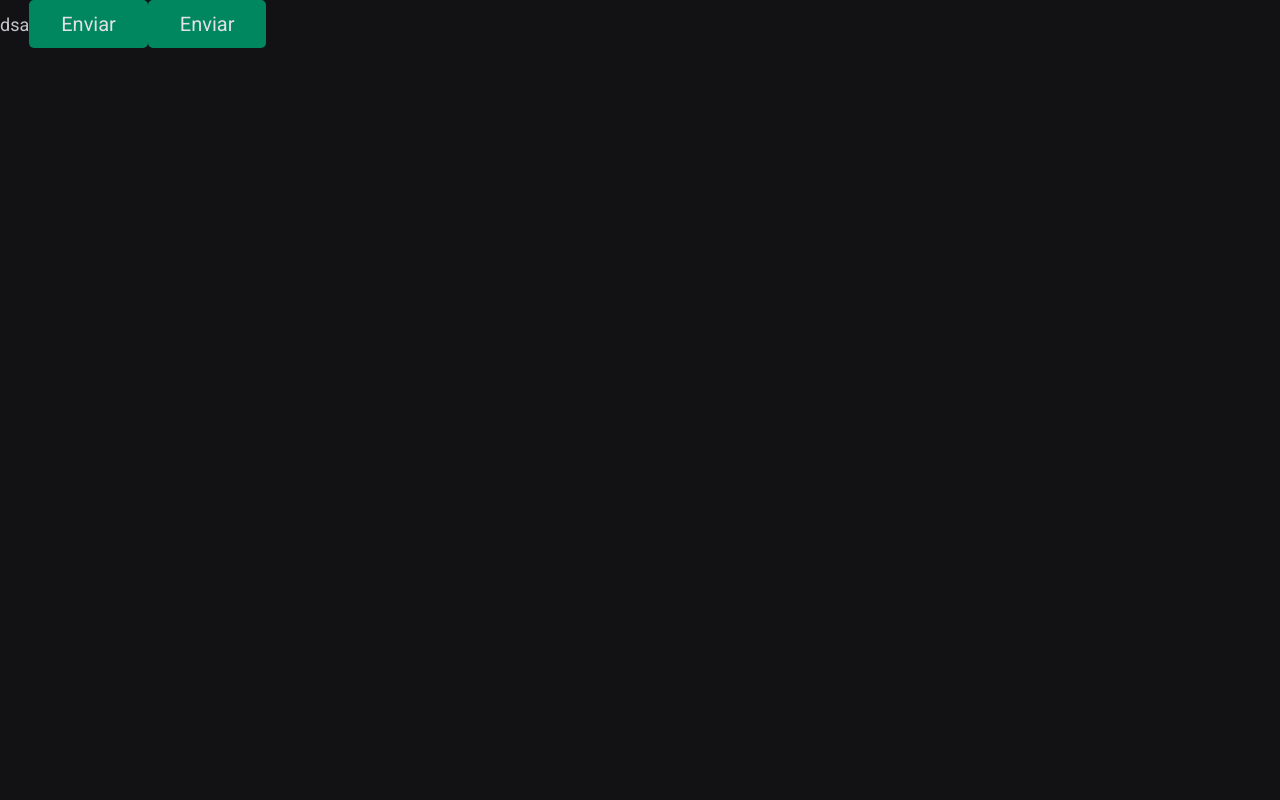
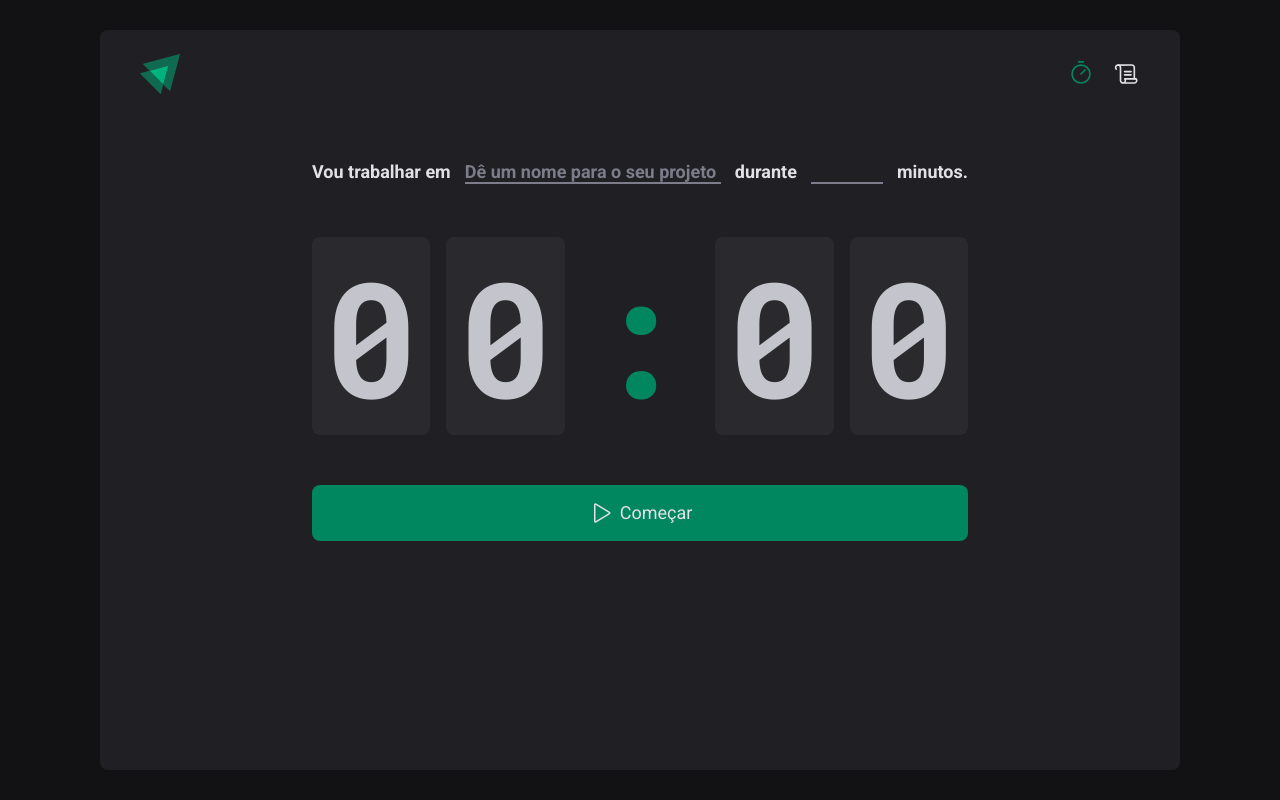
Before and after one commit to Wallace-Bezerra/timer-pomodoro, a React (Vite) app: page / in a window 1280 px wide. Built offline with nearby package versions, Linux system fonts and the light colour scheme.

Commit message:
feat: create home aplication

```diff
--- a/package.json
+++ b/package.json
@@ -10,8 +10,10 @@
     "lint": "eslint src --ext .ts,.tsx"
   },
   "dependencies": {
+    "phosphor-react": "^1.4.1",
     "react": "^18.2.0",
     "react-dom": "^18.2.0",
+    "react-router-dom": "^6.8.2",
     "styled-components": "^5.3.6"
   },
   "devDependencies": {
--- a/src/App.tsx
+++ b/src/App.tsx
@@ -1,15 +1,16 @@
 import { ThemeProvider } from 'styled-components'
-import { Button } from './components/Button'
+import { Router } from './router'
+import { BrowserRouter } from 'react-router-dom'
+import { defaultTheme } from './styles/theme/default'
 import { GlobalStyle } from './styles/global'
-import { defaultTheme } from './styles/theme/default'
 
 export const App = () => {
   return (
     <ThemeProvider theme={defaultTheme}>
-      <GlobalStyle />
-      dsa
-      <Button variant={'primary'} />
-      <Button variant={'secondary'} />
+      <BrowserRouter>
+        <GlobalStyle />
+        <Router />
+      </BrowserRouter>
     </ThemeProvider>
   )
 }
--- /dev/null
+++ b/src/components/Header/index.tsx
@@ -0,0 +1,19 @@
+import { HeaderContainer } from './styles'
+import logoIgnite from '../../assets/logo-ignite.svg'
+import { Timer, Scroll } from 'phosphor-react'
+import { NavLink } from 'react-router-dom'
+export const Header = () => {
+  return (
+    <HeaderContainer>
+      <img src={logoIgnite} alt="" />
+      <nav>
+        <NavLink to="/">
+          <Timer size={26} />
+        </NavLink>
+        <NavLink to="/history">
+          <Scroll size={26} />
+        </NavLink>
+      </nav>
+    </HeaderContainer>
+  )
+}
--- /dev/null
+++ b/src/components/Header/styles.ts
@@ -0,0 +1,29 @@
+import styled from 'styled-components'
+
+export const HeaderContainer = styled.header`
+  padding-inline: 40px;
+  display: flex;
+  justify-content: space-between;
+  align-items: center;
+  nav {
+    display: flex;
+    gap: 20px;
+    color: ${({ theme }) => theme['gray-100']};
+    a {
+      display: flex;
+      padding-block: 8px;
+      border-bottom: 3px solid transparent;
+      border-top: 3px solid transparent;
+      transition: border 0.3s ease;
+      &.active {
+        color: ${({ theme }) => theme['green-500']};
+      }
+      &:focus {
+        box-shadow: none;
+      }
+      &:hover {
+        border-bottom: 3px solid ${({ theme }) => theme['green-500']};
+      }
+    }
+  }
+`
--- /dev/null
+++ b/src/layouts/DefaultLayout/index.tsx
@@ -0,0 +1,12 @@
+import { Outlet } from 'react-router-dom'
+import { Header } from '../../components/Header'
+import { LayoutContainer } from './styles'
+
+export const DefaultLayout = () => {
+  return (
+    <LayoutContainer>
+      <Header />
+      <Outlet />
+    </LayoutContainer>
+  )
+}
--- /dev/null
+++ b/src/layouts/DefaultLayout/styles.ts
@@ -0,0 +1,17 @@
+import styled from 'styled-components'
+
+export const LayoutContainer = styled.div`
+  max-width: 108rem;
+  width: 100%;
+  height: calc(100vh - 60px);
+  display: flex;
+  flex-direction: column;
+  /* align-items: center; */
+  gap: 6rem;
+  /* padding-inline: 20px; */
+  /* padding-block: 80px; */
+  padding-block: 2rem;
+  background: ${({ theme }) => theme['gray-800']};
+  border-radius: 8px;
+  margin: 3rem auto;
+`
--- /dev/null
+++ b/src/pages/History/index.tsx
@@ -0,0 +1,3 @@
+export const History = () => {
+  return <div>history</div>
+}
--- /dev/null
+++ b/src/pages/History/styles.ts
@@ -0,0 +1,3 @@
+import styled from 'styled-components'
+
+export const HistoryContainer = styled.div``
--- /dev/null
+++ b/src/pages/Home/index.tsx
@@ -0,0 +1,38 @@
+import { Play } from 'phosphor-react'
+import {
+  CountDownContainer,
+  FormContainer,
+  HomeContainer,
+  Separator,
+} from './styles'
+
+export const Home = () => {
+  return (
+    <HomeContainer>
+      <FormContainer>
+        <label htmlFor="task">Vou trabalhar em</label>
+        <input
+          type="text"
+          id="task"
+          placeholder="Dê um nome para o seu projeto"
+        />
+        <label htmlFor="minutesAmount">durante</label>
+        <input type="text" id="minutesAmount" />
+        <span>minutos.</span>
+      </FormContainer>
+
+      <CountDownContainer>
+        <span>0</span>
+        <span>0</span>
+        <Separator id="separator">:</Separator>
+        <span>0</span>
+        <span>0</span>
+      </CountDownContainer>
+
+      <button type="submit">
+        <Play size={24} />
+        Começar
+      </button>
+    </HomeContainer>
+  )
+}
--- /dev/null
+++ b/src/pages/Home/styles.ts
@@ -0,0 +1,75 @@
+import styled from 'styled-components'
+
+export const HomeContainer = styled.main`
+  /* width: 656px; */
+  width: 656px;
+  height: 424px;
+  display: flex;
+  flex-direction: column;
+  gap: 50px;
+  align-self: center;
+  button {
+    display: flex;
+    flex-direction: row;
+    justify-content: center;
+    align-items: center;
+    padding: 16px 40px;
+    gap: 8px;
+    background-color: ${({ theme }) => theme['green-500']};
+    color: ${({ theme }) => theme['gray-100']};
+    border-radius: 8px;
+    border: none;
+    cursor: pointer;
+  }
+`
+export const FormContainer = styled.form`
+  display: flex;
+  align-items: center;
+  justify-content: space-between;
+  gap: 8px;
+  font-weight: 700;
+  font-size: 18px;
+  line-height: 160%;
+  color: ${({ theme }) => theme['gray-100']};
+  input {
+    border: none;
+    border-bottom: 2px solid #7c7c8a;
+    background-color: transparent;
+    box-shadow: none;
+    &#task {
+      max-width: 256px;
+      width: 100%;
+    }
+    &#minutesAmount {
+      width: 72px;
+    }
+    ::placeholder {
+      font-weight: 700;
+      font-size: 18px;
+      color: ${({ theme }) => theme['gray-500']};
+    }
+  }
+`
+
+export const Separator = styled.span``
+export const CountDownContainer = styled.div`
+  display: flex;
+  gap: 16px;
+  span {
+    width: 128px;
+    height: 198.02px;
+    display: flex;
+    align-items: center;
+    justify-content: center;
+    border-radius: 8px;
+    background-color: ${({ theme }) => theme['gray-700']};
+    font-family: 'Roboto Mono';
+    font-style: normal;
+    font-weight: 700;
+    font-size: 160px;
+  }
+  #separator {
+    color: ${({ theme }) => theme['green-500']};
+    background-color: transparent;
+  }
+`
--- /dev/null
+++ b/src/router.tsx
@@ -0,0 +1,15 @@
+import { Route, Routes } from 'react-router-dom'
+import { DefaultLayout } from './layouts/DefaultLayout'
+import { History } from './pages/History'
+import { Home } from './pages/Home'
+
+export const Router = () => {
+  return (
+    <Routes>
+      <Route path="/" element={<DefaultLayout />}>
+        <Route path="/" element={<Home />} />
+        <Route path="/history" element={<History />} />
+      </Route>
+    </Routes>
+  )
+}
--- a/src/styles/global.ts
+++ b/src/styles/global.ts
@@ -5,6 +5,9 @@ export const GlobalStyle = createGlobalStyle`
   margin: 0;
   padding: 0;
   box-sizing: border-box;
+  color: inherit;
+  text-decoration: none;
+  list-style: none;
 }
 :root{
   font-size: 62.5%
```
Also changed, not shown: src/assets/logo-ignite.svg (added), 1 other file (tests, documents, lock files or other folders).
